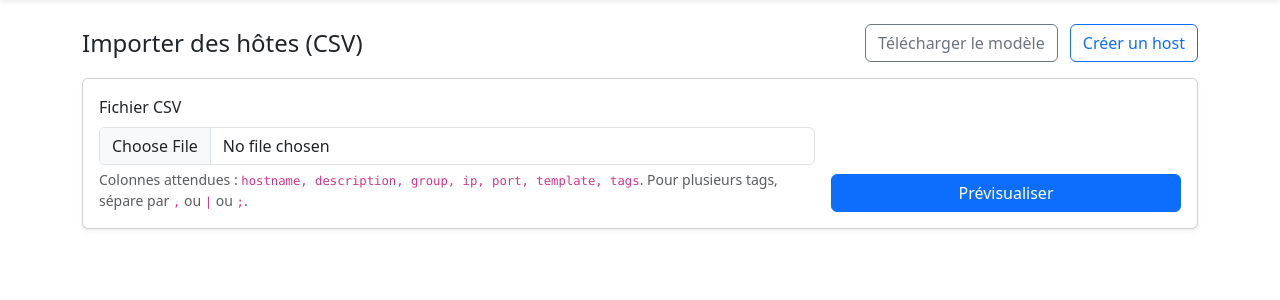
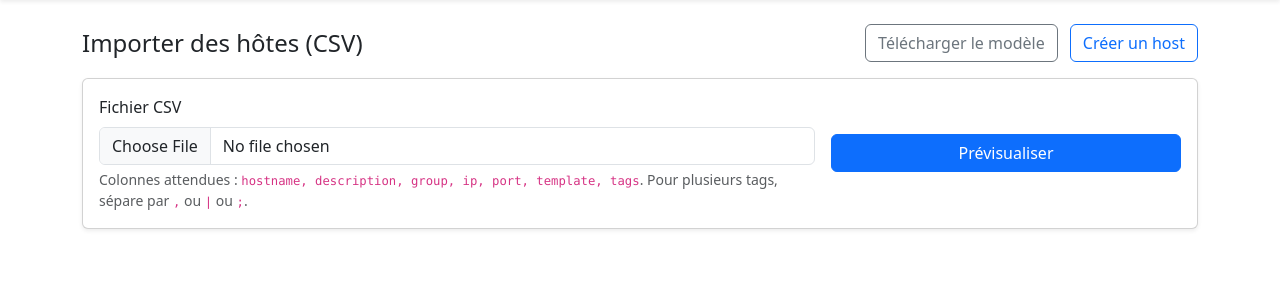
Before and after one commit to Noe-GAVILLET/Projet_supervision_reseau, a Python web app: template Docker/templates/hosts_import.html in a window 1280 px wide. Shown: the part 57-357 px from the top of the page. Run offline with Jinja, Linux system fonts and the light colour scheme; the template is opened without the code that fills it, so the values that code supplies are empty.

Commit message:
Edit host_import.html

```diff
--- a/Docker/templates/hosts_import.html
+++ b/Docker/templates/hosts_import.html
@@ -11,7 +11,7 @@
   <div class="card shadow-sm mb-3">
     <div class="card-body">
       <form method="post" enctype="multipart/form-data">
-        <div class="row g-3 align-items-end">
+        <div class="row g-3 align-items-center">
           <div class="col-12 col-md-8">
             <label class="form-label">Fichier CSV</label>
             <input type="file" name="file" accept=".csv" class="form-control" required />
```
